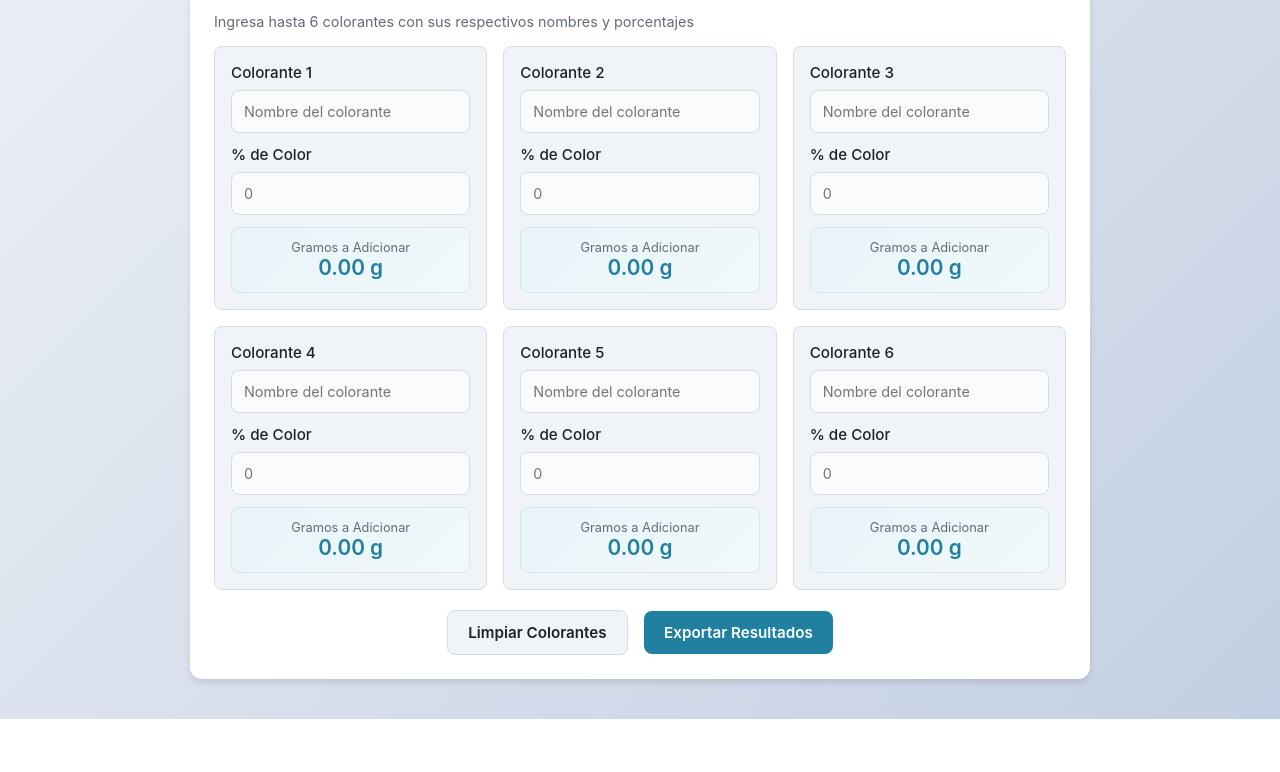
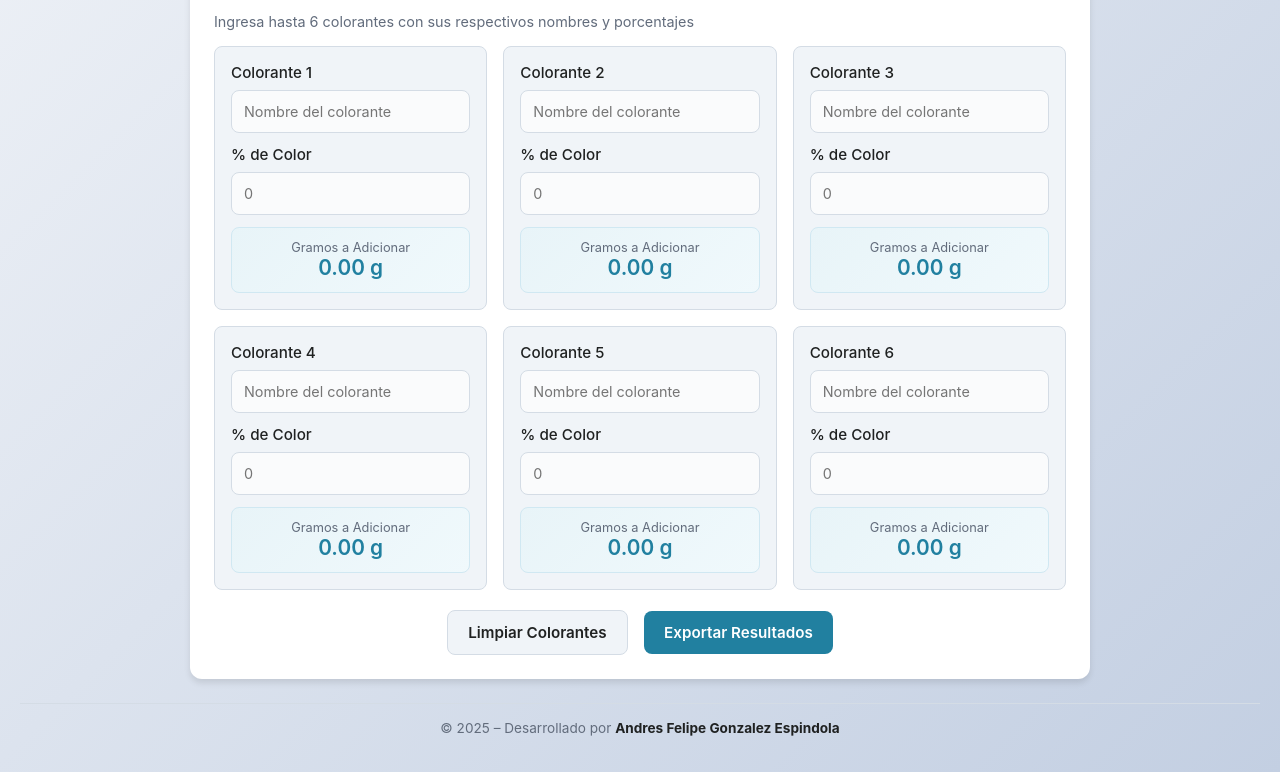
Before and after one commit to espindolandres/Calculadora-de-colorantes, a plain HTML site: page index.html in a window 1280 px wide. Shown: the part 532-1304 px from the top of the page. Before the commit the page ends 1251 px from the top, so only its background shows below. Drawn offline with Linux system fonts and the light colour scheme.

Commit message:
index.html

```diff
--- a/index.html
+++ b/index.html
@@ -256,6 +256,26 @@
                 font-size: 1.5rem;
             }
         }
+
+        /* ===== Footer (crédito) ===== */
+        footer.site-footer {
+            text-align: center;
+            color: var(--color-text-secondary);
+            font-size: 0.85rem;
+            margin-top: var(--space-24);
+            padding: var(--space-16) 0;
+            border-top: 1px solid var(--color-border);
+        }
+        footer.site-footer strong {
+            color: var(--color-text);
+        }
+        footer.site-footer a {
+            color: var(--color-primary);
+            text-decoration: none;
+        }
+        footer.site-footer a:hover {
+            text-decoration: underline;
+        }
     </style>
 </head>
 <body>
@@ -348,6 +368,11 @@
         </div>
     </div>
 
+    <!-- ===== Footer con año dinámico y crédito ===== -->
+    <footer class="site-footer">
+        © <span id="anio-actual"></span> – Desarrollado por <strong>Andres Felipe Gonzalez Espindola</strong>
+    </footer>
+
     <script>
         // Constantes para cada tipo de esmalte
         const constantes = {
@@ -360,6 +385,8 @@
         function inicializar() {
             generarColorantes();
             actualizarCalculos();
+            // Año dinámico del footer
+            document.getElementById("anio-actual").textContent = new Date().getFullYear();
         }
 
         // Generar 6 campos para colorantes
```
